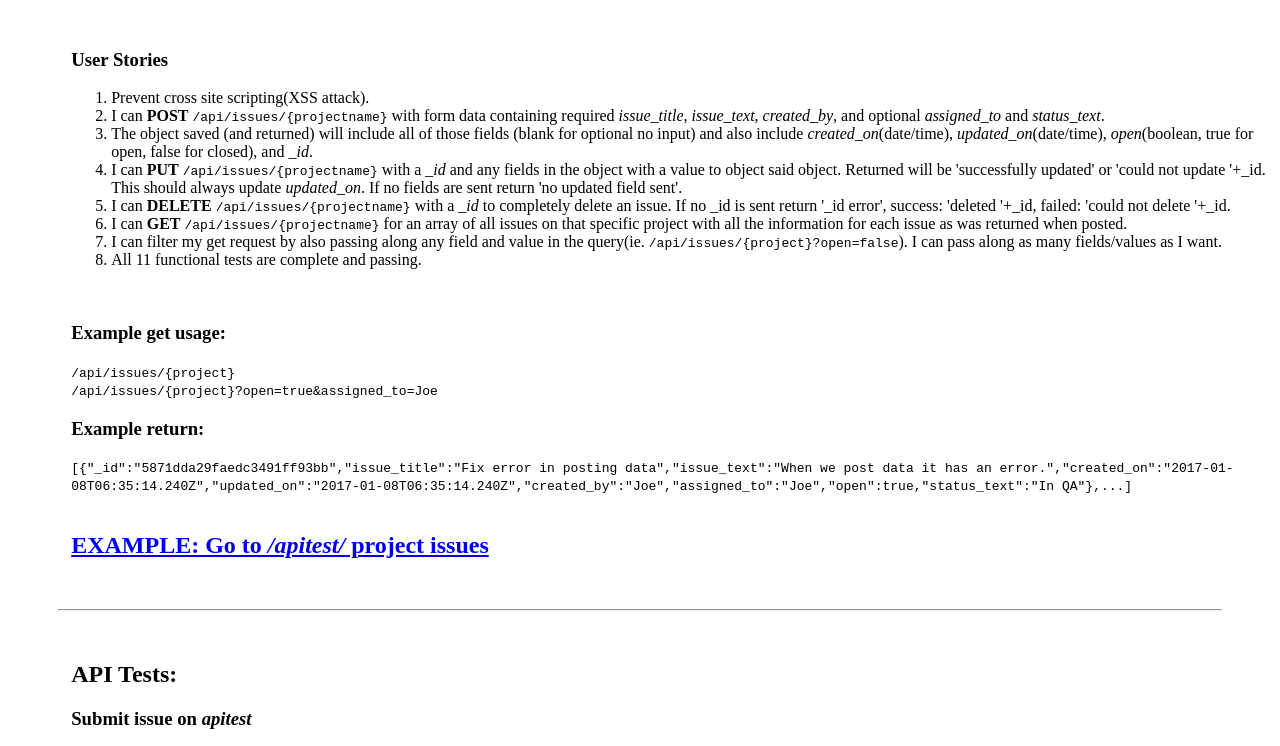
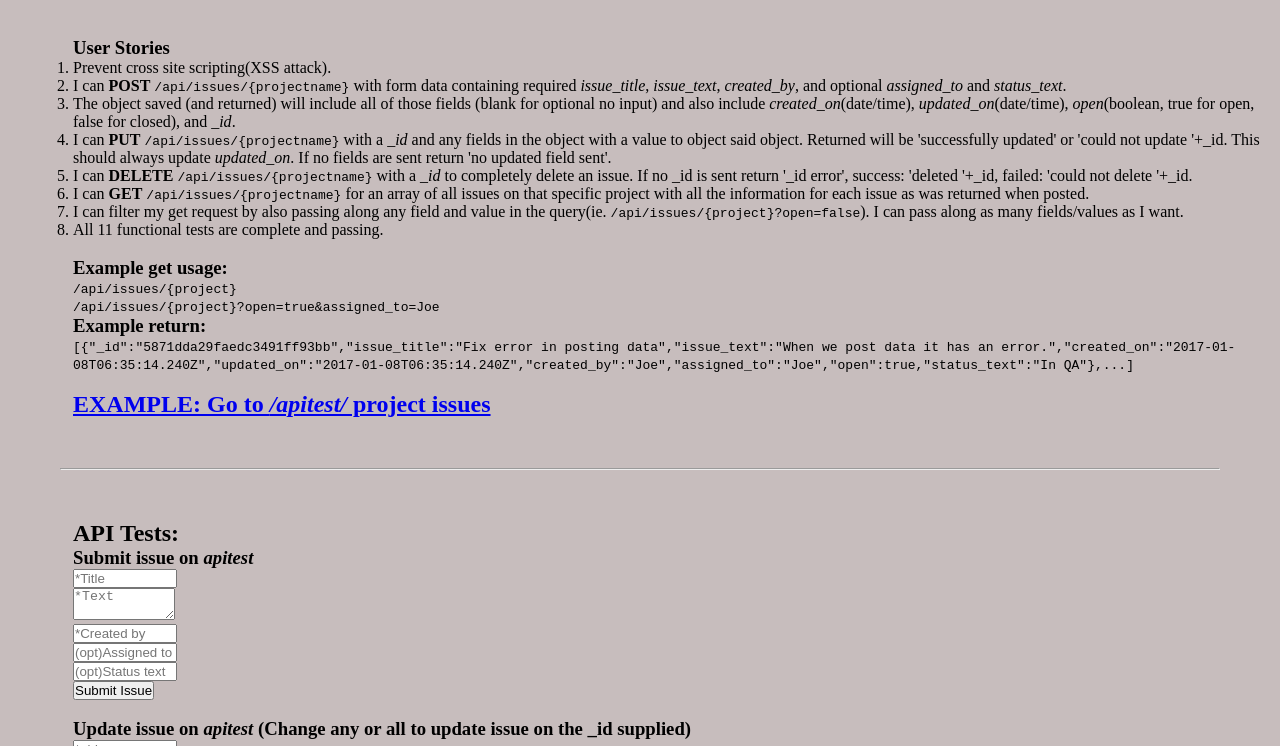
Before and after one commit to eoja82/Issue-Tracker, a website: page views/index.html in a window 1280 px wide. Shown: the part 73-819 px from the top of the page. Drawn offline with nearby package versions, Linux system fonts and the light colour scheme.

Commit message:
confirm local env setup

```diff
--- a/public/style.css
+++ b/public/style.css
@@ -5,6 +5,7 @@
 
 body {
   padding: 10px;
+  background-color: rgb(199, 189, 189);
 }
 
 .issue {
--- a/views/index.html
+++ b/views/index.html
@@ -7,6 +7,7 @@
     <meta charset="utf-8">
     <meta http-equiv="X-UA-Compatible" content="IE=edge">
     <meta name="viewport" content="width=device-width, initial-scale=1">
+    <link rel="stylesheet" href="/public/style.css">
   </head>
   <body>
     <header>
```
